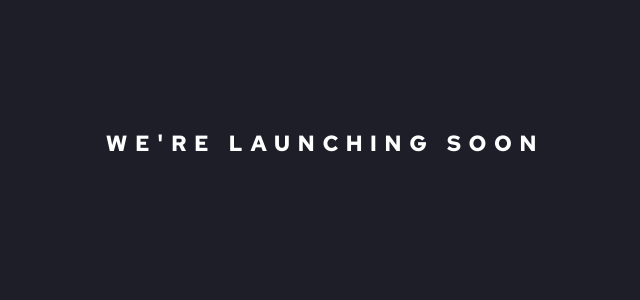
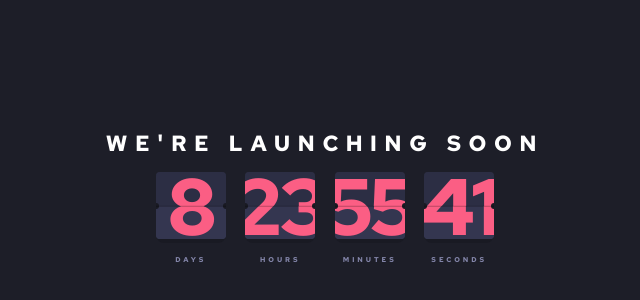
Before and after one commit to zuolizhu/countdown-timer-frontendmentor, a React (Create React App) app: page / in a window 1280 px wide. Shown: the part 28-328 px from the top of the page, without its empty margins (315-955 px from the left). Built offline with nearby package versions, Linux system fonts and the light colour scheme.

Commit message:
basic fliping card setup

```diff
--- a/src/App.js
+++ b/src/App.js
@@ -1,10 +1,12 @@
 import './App.scss';
+import FlipClock from './components/FlipClock';
 import Heading from './components/Heading';
 
 function App() {
   return (
     <div className="App">
       <Heading />
+      <FlipClock />
     </div>
   );
 }
--- a/src/App.scss
+++ b/src/App.scss
@@ -1,5 +1,7 @@
 @import "./styles/base";
 @import "./styles/typography";
 
+@import "./styles/mixins";
+
 @import "./styles/header";
 @import "./styles/flip-clock";
--- /dev/null
+++ b/src/components/AnimationCard.js
@@ -0,0 +1,7 @@
+export default function AnimationCard({ animation, number }) {
+  return (
+    <div className={`flip-clock__unit__flip flip-clock__unit__flip--${animation}`}>
+      <span className="t-clock">{number}</span>
+    </div>
+  )
+}
--- a/src/components/FlipClock.js
+++ b/src/components/FlipClock.js
@@ -1,7 +1,13 @@
+import FlipClockUnit from "./FlipClockUnit";
+
 export default function FlipClock() {
+
   return (
     <div className="flip-clock">
-
+      <FlipClockUnit number={8} unit={'days'} />
+      <FlipClockUnit number={23} unit={'hours'} />
+      <FlipClockUnit number={55} unit={'minutes'} />
+      <FlipClockUnit number={41} unit={'seconds'} />
     </div>
   )
 }
--- /dev/null
+++ b/src/components/FlipClockUnit.js
@@ -0,0 +1,28 @@
+import StaticCard from './StaticCard'
+import AnimationCard from './AnimationCard'
+import getCalibratedNumber from '../getCalibratedNumber'
+
+export default function FlipClockUnit({ number, swap = true, unit }) {
+  const currentNumber = number
+  const previousNumber = getCalibratedNumber(number - 1, unit)
+  const number1 = swap ? previousNumber : currentNumber
+  const number2 = swap ? currentNumber : previousNumber
+  const animation1 = swap ? 'fold' : 'unfold'
+  const animation2 = swap ? 'unfold' : 'fold'
+
+  return (
+    <div className="flip-clock__unit-container">
+      <div className="flip-clock__unit">
+        <div className="flip-clock__unit__hole flip-clock__unit__hole--left"></div>
+        <div className="flip-clock__unit__hole flip-clock__unit__hole--right"></div>
+        <div className="flip-clock__unit__bar"></div>
+        <StaticCard position={'upper'} number={currentNumber} />
+        <StaticCard position={'lower'} number={previousNumber} />
+        <AnimationCard number={number1} animation={animation1} />
+        <AnimationCard number={number2} animation={animation2} />
+      </div>
+      <div className="flip-clock__unit-shadow"></div>
+      <p className="flip-clock__unit-name t-unit-name">{unit}</p>
+    </div>
+  )
+}
--- /dev/null
+++ b/src/components/StaticCard.js
@@ -0,0 +1,7 @@
+export default function StaticCard({ position, number }) {
+  return (
+    <div className={`flip-clock__unit__static flip-clock__unit__static--${position}`}>
+      <span className="t-clock">{number}</span>
+    </div>
+  )
+}
--- /dev/null
+++ b/src/getCalibratedNumber.js
@@ -0,0 +1,9 @@
+export default function getCalibratedNumber( number, unit ) {
+  if (unit === 'hours') {
+    return number === -1 ? 23 : number
+  }
+  if (unit === 'minutes' || unit === 'seconds') {
+    return number === -1 ? 59 : number
+  }
+  return number
+}
--- a/src/styles/_base.scss
+++ b/src/styles/_base.scss
@@ -1,6 +1,7 @@
 :root {
   // Colors
   --color-white: #ffffff;
+  --color-blue-12: #191A23;
   --color-blue-14: #1D1E28;
   --color-blue-26: #343650;
   --color-blue-59: #8385A9;
@@ -11,6 +12,7 @@
 
   // Design elements
   --transition: 300ms ease-in-out;
+  --easeInOut: cubic-bezier(0.455, 0.03, 0.515, 0.955);
 }
 
 // Reset
@@ -43,3 +45,7 @@ h3,
 p {
   margin: 0;
 }
+
+.App {
+  padding: 0 2.4rem;
+}
--- a/src/styles/_flip-clock.scss
+++ b/src/styles/_flip-clock.scss
@@ -0,0 +1,163 @@
+.flip-clock {
+  display: grid;
+  text-align: center;
+  max-width: 35.8rem;
+  margin: 0 auto;
+  justify-items: center;
+  grid-template-columns: repeat(4, 1fr);
+
+  &__unit {
+    z-index: 1;
+    width: 7rem;
+    height: 6.7rem;
+    display: block;
+    overflow: hidden;
+    perspective: 30rem;
+    position: relative;
+    border-radius: .4rem;
+    flex-direction: column;
+    perspective-origin: 50% 50%;
+    background-color: var(--color-blue-26);
+
+    &__hole {
+      top: 50%;
+      z-index: 2;
+      width: .6rem;
+      height: .6rem;
+      border-radius: 50%;
+      position: absolute;
+      background-color: var(--color-blue-12);
+
+      &--left {
+        left: 0;
+        transform: translate(-50%, -50%);
+      }
+
+      &--right {
+        right: 0;
+        transform: translate(50%, -50%);
+      }
+    }
+
+    &__bar {
+      left: 0;
+      top: 50%;
+      z-index: 2;
+      width: 100%;
+      height: .47px;
+      position: absolute;
+      transform: translateY(-50%);
+      background-color:  rgba(0, 0, 0, .25);
+    }
+
+
+
+    &__static {
+      width: 100%;
+      height: 50%;
+      display: flex;
+      overflow: hidden;
+      justify-content: center;
+
+      &--upper {
+        align-items: flex-end;
+        border-top-left-radius: .4rem;
+	      border-top-right-radius: .4rem;
+        background-color: rgba(0, 0, 0, .15);
+        .t-clock {
+          transform: translateY(50%);
+        }
+      }
+
+      &--lower {
+        align-items: flex-start;
+        border-bottom-left-radius: .4rem;
+		    border-bottom-right-radius: .4rem;
+        .t-clock {
+          transform: translateY(-50%);
+        }
+      }
+    }
+
+    &__flip {
+      left: 0;
+      width: 100%;
+      height: 50%;
+      display: flex;
+      overflow: hidden;
+      position: absolute;
+      justify-content: center;
+      backface-visibility: hidden;
+      background-color: var(--color-blue-26);
+
+      &--unfold {
+        top: 50%;
+        align-items: flex-start;
+        transform-origin: 50% 0%;
+        transform: rotateX(180deg);
+        transform-style: preserve-3d;
+        border-bottom-left-radius: .4rem;
+		    border-bottom-right-radius: .4rem;
+        @include animate(unfold, var(--easeInOut), 0.6s);
+
+        .t-clock {
+          transform: translateY(-50%);
+        }
+      }
+
+      &--fold {
+        top: 0%;
+        align-items: flex-end;
+        transform: rotateX(0deg);
+        transform-origin: 50% 100%;
+        transform-style: preserve-3d;
+        border-top-left-radius: .4rem;
+	      border-top-right-radius: .4rem;
+        @include animate(fold, var(--easeInOut), 0.6s);
+        .t-clock {
+          transform: translateY(50%);
+        }
+      }
+    }
+  }
+
+  &__unit-container {
+    height: 9.2rem;
+    position: relative;
+    display: inline-flex;
+    flex-direction: column;
+  }
+
+  &__unit-shadow {
+    top: 0;
+    left: 0;
+    width: 100%;
+    z-index: 0;
+    height: 7.1rem;
+    position: absolute;
+    border-radius: .8rem;
+    background-color: var(--color-blue-12);
+  }
+
+  &__unit-name {
+    margin-top: auto;
+  }
+}
+
+@keyframes fold {
+  from {
+    transform: rotateX(0deg);
+  }
+  to {
+    transform: rotateX(-180deg);
+  }
+}
+
+@keyframes unfold {
+  from {
+    transform: rotateX(180deg);
+  }
+  to {
+    transform: rotateX(0deg);
+  }
+}
--- a/src/styles/_header.scss
+++ b/src/styles/_header.scss
@@ -1,5 +1,4 @@
 .header {
   text-align: center;
   padding-top: 14.2rem;
-
 }
--- /dev/null
+++ b/src/styles/_mixins.scss
@@ -0,0 +1,3 @@
+@mixin animate($name, $easing, $duration: 300ms, $delay: 0s, $iteration: 1, $direction: normal, $fill-mode: forwards) {
+  animation: $name $duration $easing $delay $iteration $direction $fill-mode;
+}
--- a/src/styles/_typography.scss
+++ b/src/styles/_typography.scss
@@ -26,3 +26,12 @@
     letter-spacing: -2.4px;
   }
 }
+
+.t-unit-name {
+  font-size: .7rem;
+  line-height: .9rem;
+  letter-spacing: 2.96px;
+  text-transform: uppercase;
+  color: var(--color-blue-59);
+  font-weight: var(--weight-bold);
+}
```
